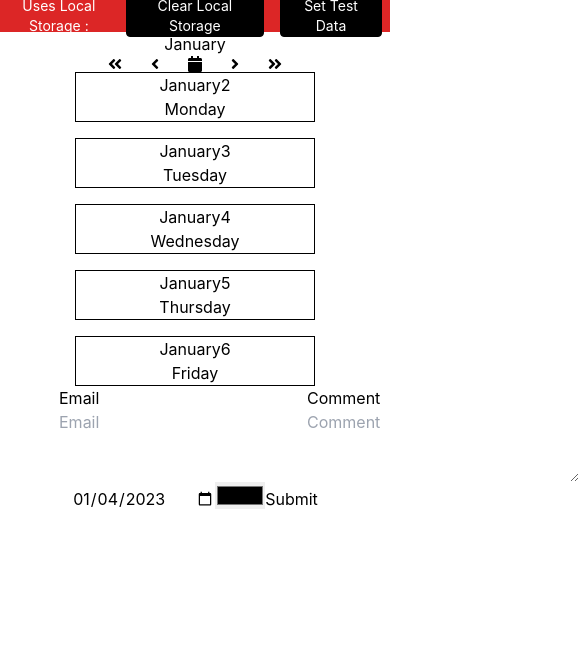
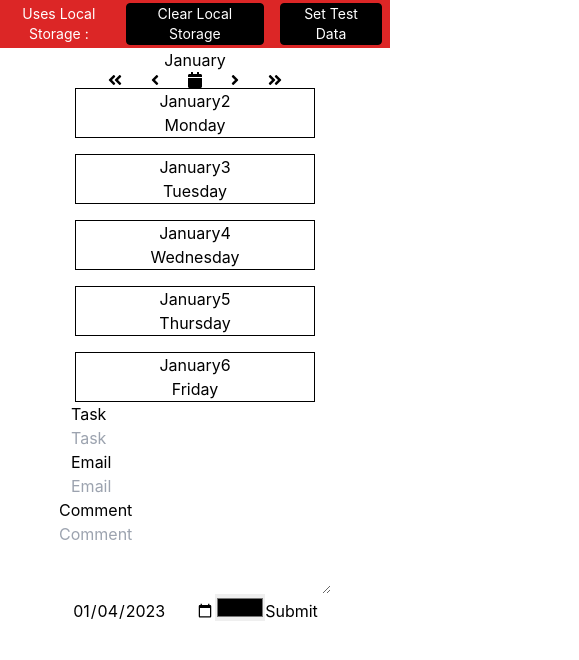
Before and after one commit to TravisAlanH/calender_events, a React (Create React App) app: page / in a window 390 px wide. Shown: the top 660 px of the page, 579 px wide, since content can reach past the window. Built offline with nearby package versions, Linux system fonts and the light colour scheme.

Commit message:
Responsive

```diff
--- a/src/Comp/Todo.js
+++ b/src/Comp/Todo.js
@@ -147,7 +147,7 @@ export default function Todo() {
 
   return (
     <div className="flex flex-col">
-      <div className="h-8 w-full bg-red-600 text-white text-sm flex flex-row justify-center items-center">
+      <div className="sm:h-8 h-12 w-full bg-red-600 text-white text-sm flex flex-row justify-center items-center">
         Uses Local Storage :{" "}
         <button
           className="mx-2 px-3 border border-black bg-black rounded"
@@ -343,7 +343,7 @@ export default function Todo() {
       </div>
       <div className="NewTaskFormDiv">
         <form onSubmit={AddTask}>
-          <div className="flex flex-row justify-center">
+          <div className="flex sm:flex-row flex-col justify-center items-center">
             {NewEvent.map((item, index) => {
               return <LabelWInput command={item} dataInput={""} key={index} />;
             })}{" "}
```
